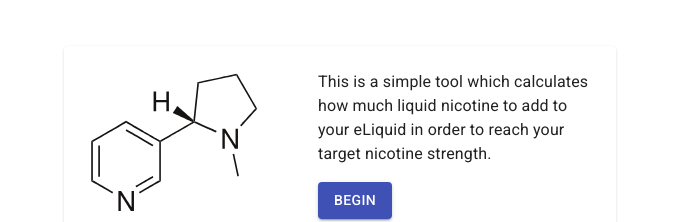
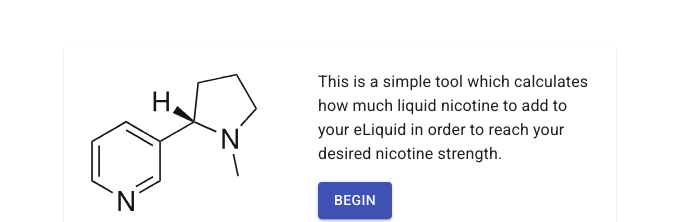
Before and after one commit to Jimfarrugia/nicotine-calculator-v2, a React (Create React App) app: page / in a window 1280 px wide. Shown: the part 129-351 px from the top of the page, without its empty margins (300-984 px from the left). Built offline with nearby package versions, Linux system fonts and the light colour scheme.

Commit message:
added continue function to Introduction

```diff
--- a/src/components/Introduction.js
+++ b/src/components/Introduction.js
@@ -7,6 +7,11 @@ const styledGridItem = {
 }
 
 export default class Introduction extends Component {
+  continue = e => {
+    e.preventDefault();
+    this.props.nextStep();
+  }
+
   render() {
     const { values, handleChange } = this.props;
     return (
@@ -21,9 +26,9 @@ export default class Introduction extends Component {
             paragraph
           >
             This is a simple tool which calculates how much liquid nicotine to
-            add to your eLiquid in order to reach your target nicotine strength.
+            add to your eLiquid in order to reach your desired nicotine strength.
           </Typography>
-          <Button variant="contained" color="primary">
+          <Button variant="contained" color="primary" onClick={this.continue}>
             begin
           </Button>
         </Grid>
```
